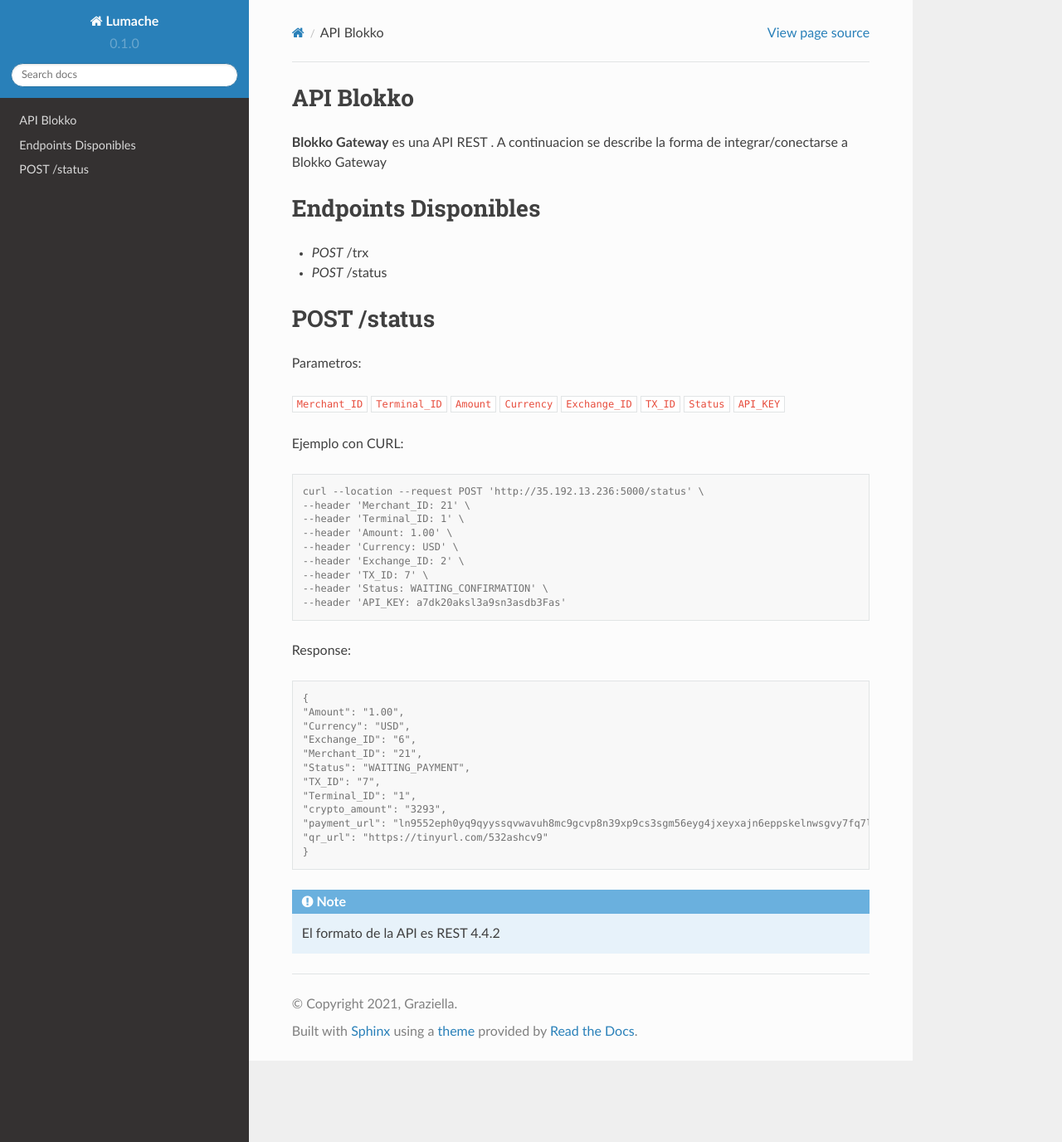
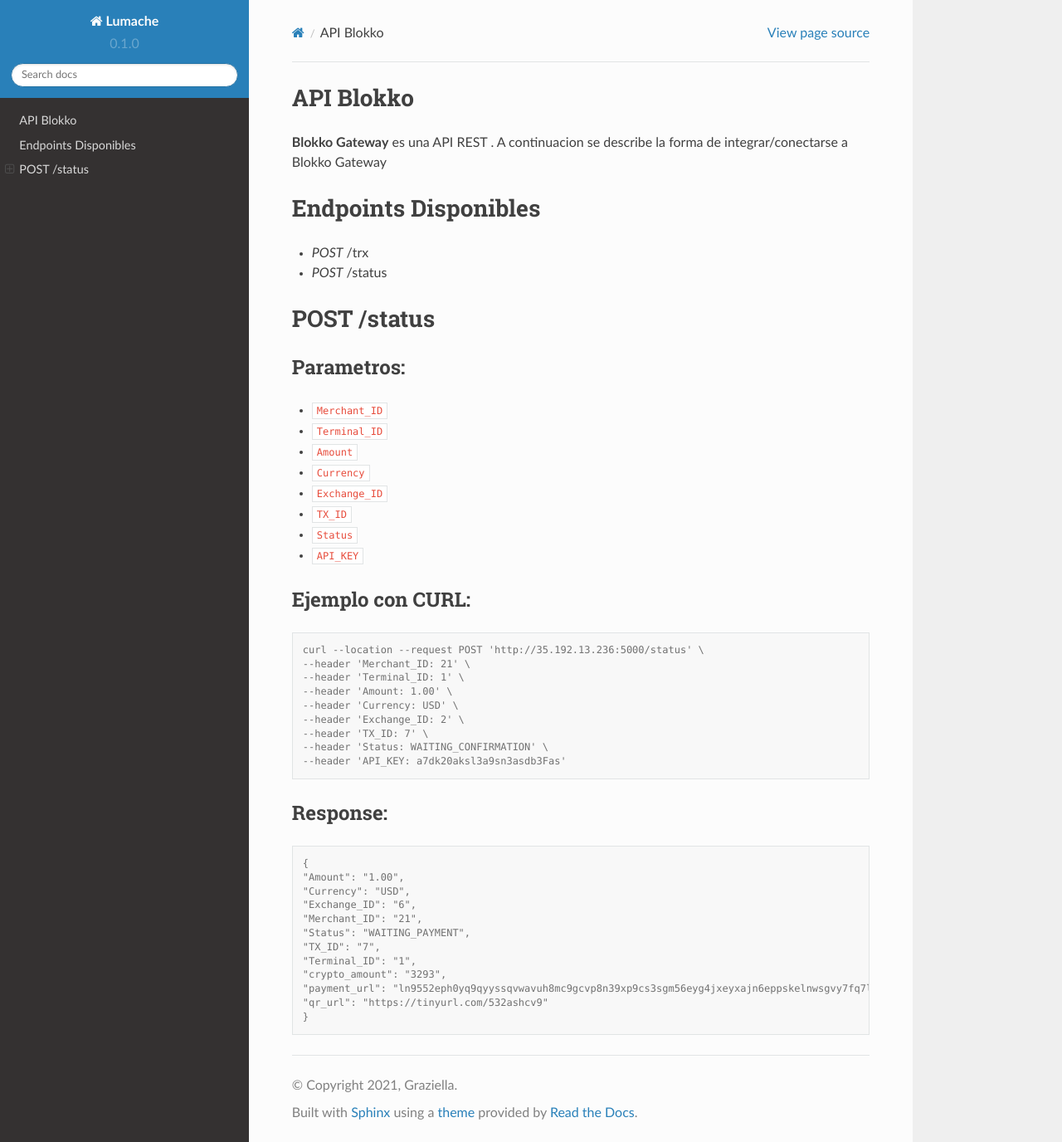
Before and after one commit to JesusGuzman/doc-public, a Sphinx documentation site: the page built from docs/source/index.rst, in a window 1280 px wide and 1376 px high. Shown: the whole window at 83% size. Built offline with Sphinx 7.4.7 and the Read the Docs theme 2.0.0, drawn with Linux system fonts in a browser that asks for light colours.

Commit message:
POST ststus

```diff
--- a/docs/source/index.rst
+++ b/docs/source/index.rst
@@ -11,21 +11,23 @@ Endpoints Disponibles
 * `POST` /status
 
 POST /status
-========
+============
 
 Parametros:
+-----------
 
-``Merchant_ID``
-``Terminal_ID``
-``Amount``
-``Currency``
-``Exchange_ID``
-``TX_ID``
-``Status``
-``API_KEY``
+* ``Merchant_ID``
+* ``Terminal_ID``
+* ``Amount``
+* ``Currency``
+* ``Exchange_ID``
+* ``TX_ID``
+* ``Status``
+* ``API_KEY``
 
 
 Ejemplo con CURL:
+-----------------
 
 .. code-block:: console
 
@@ -40,6 +42,7 @@ Ejemplo con CURL:
     --header 'API_KEY: a7dk20aksl3a9sn3asdb3Fas'
 
 Response:
+---------
 
 .. code-block:: console
 
@@ -55,12 +58,3 @@ Response:
     "payment_url": "ln9552eph0yq9qyyssqvwavuh8mc9gcvp8n39xp9cs3sgm56eyg4jxeyxajn6eppskelnwsgvy7fq7llmm8jjgcq5tkjny",
     "qr_url": "https://tinyurl.com/532ashcv9"
     }
-
-
-
-
-
-
-.. note::
-
-   El formato de la API es REST 4.4.2
```
